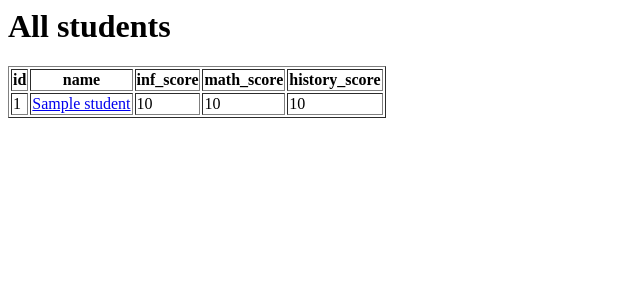
After one commit to azatkhu/fastapi_learning, a FastAPI app: template fastapiversion/templates/students.html in a window 1280 px wide. The commit adds this page. Shown: the top 300 px of the page, without its empty margins (0-640 px from the left). Run offline with FastAPI, Linux system fonts and the light colour scheme; the template is opened without the code that fills it: most values are stand-ins (such as "Sample title", 1, 10 or a date in 2020).

Commit message:
Добавлены таблицы

```diff
--- a/fastapiversion/main.py
+++ b/fastapiversion/main.py
@@ -1,6 +1,10 @@
 from fastapi import FastAPI, Request
 from fastapi.responses import HTMLResponse
 from fastapi.templating import Jinja2Templates
+from db_api import get_student_by_id
+from db_api import get_students
+from data.model import Student
+
 
 app = FastAPI()
 
@@ -16,6 +20,14 @@ def get_message_hello(request: Request, name: str = "Гость"):
         request = request,
         name = "hello.html",
         context = {"name": name, "default_names": ["Piter", "John"]}
+    )
+
+@app.get("/say-hello", response_class = HTMLResponse)
+def say_hello(request: Request):
+    return templates.TemplateResponse(
+        request = request,
+        name = "say-hello.html",
+        context = {},
     )
 
 @app.get("/calculation", response_class=HTMLResponse)
@@ -55,3 +67,33 @@ def get_sum(request: Request, a: int|float = None, b: int|float = None, operatio
             "answers": answers,
         },
     )
+
+@app.get("/student/{id}", response_class=HTMLResponse)
+def student(id: int, request: Request):
+    student = get_student_by_id(id)
+
+    return templates.TemplateResponse(
+        request = request,
+        name = "student.html",
+        context = {"student": student},
+    )
+
+@app.get("/students", response_class=HTMLResponse)
+def students(request: Request):
+    students = get_students()
+
+    return templates.TemplateResponse(
+        request = request,
+        name = "students.html",
+        context = {"students": students},
+    )
+
+@app.get("/stat", response_class=HTMLResponse)
+def stat(request: Request):
+    students = get_students()
+
+    return templates.TemplateResponse(
+        request = request,
+        name = "stat.html",
+        context = {"students": students},
+    )
--- /dev/null
+++ b/fastapiversion/stat_calc.py
@@ -0,0 +1,5 @@
+from data.db import students
+
+
+for student in students:
+    pass
--- /dev/null
+++ b/fastapiversion/templates/students.html
@@ -0,0 +1,24 @@
+<h1> All students </h1>
+
+<table border = 1>
+    <tr>
+        <th scope = "col"> id </th>
+        <th scope = "col"> name </th>
+        <th scope = "col"> inf_score </th>
+        <th scope = "col"> math_score </th>
+        <th scope = "col"> history_score </th>
+    </tr>
+
+    {%for student in students%}
+
+    <tr>
+        <td> {{student.id}} </td>
+        <td> <a href = "http://localhost:8000/student/{{student.id}}"> {{student.name}} </a> </td>
+        <td> {{student.inf_score}} </td>
+        <td> {{student.math_score}} </td>
+        <td> {{student.history_score}} </td>
+    </tr>
+
+    {%endfor%}
+
+</table>
```
Also changed, not shown: fastapiversion/data/db.py (added, +10 -0 lines), fastapiversion/data/model.py (added, +8 -0 lines), fastapiversion/db_api.py (added, +16 -0 lines), fastapiversion/old_files/sum_old.html (+7 -0 lines), fastapiversion/templates/calculation.html (+6 -6 lines), fastapiversion/templates/hello.html (+0 -7 lines), fastapiversion/templates/stat.html (added, +19 -0 lines), fastapiversion/templates/student.html (added, +8 -0 lines), fastapiversion/templates/say-hello.html (renamed from fastapiversion/old_files/hello_old.html).
